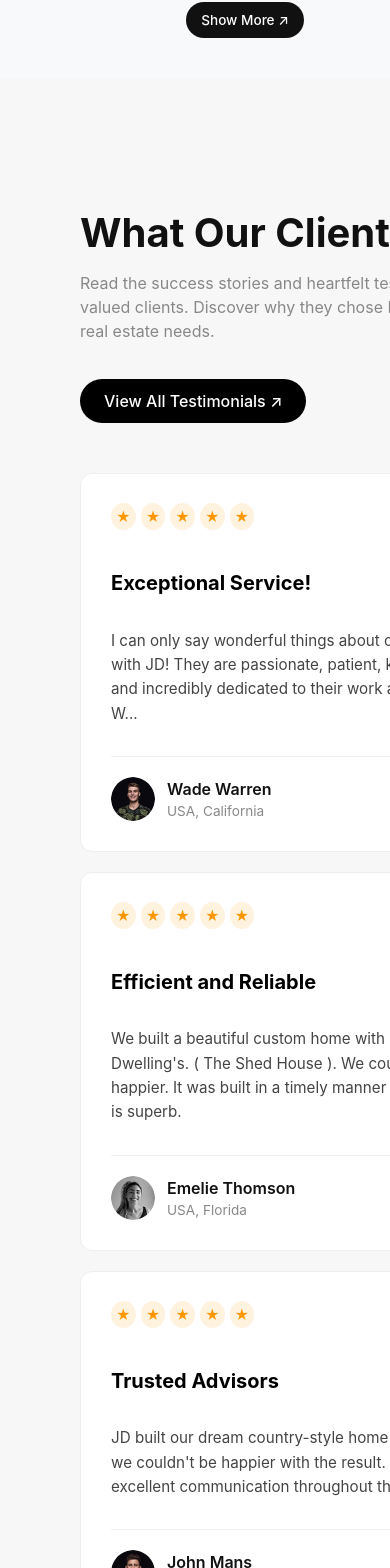
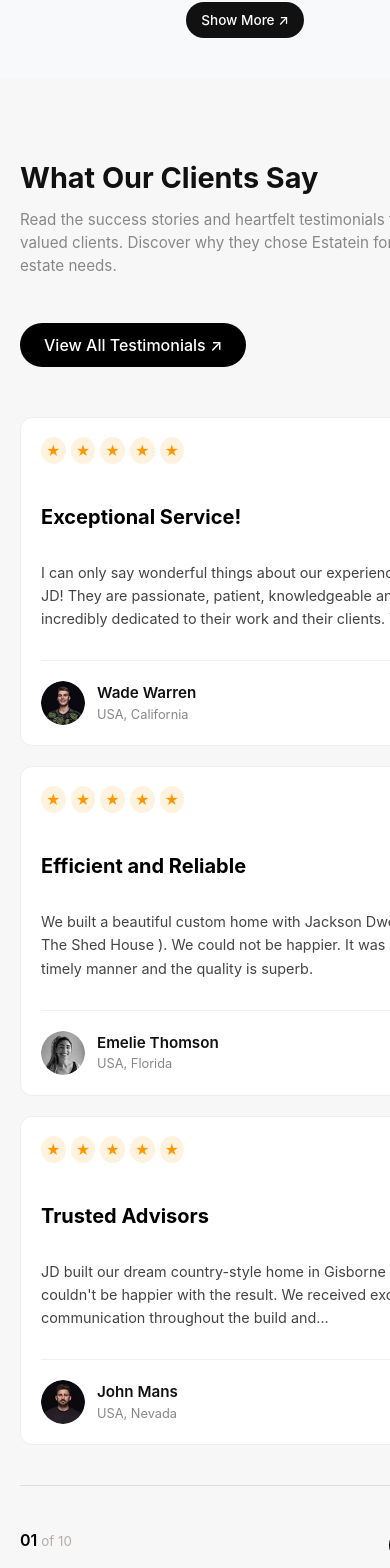
Before and after one commit to roshninaznin/roofing-services, a React (Vite) app: page / in a window 390 px wide. Shown: the part 6806-8374 px from the top of the page. Built offline with nearby package versions, Linux system fonts and the light colour scheme.

Commit message:
Update Testimonials.css

```diff
--- a/src/styles/Testimonials.css
+++ b/src/styles/Testimonials.css
@@ -1,19 +1,22 @@
 .testimonials-section {
-min-height: 100vh;
+  min-height: 100vh;
   width: 100%;
-  padding: 100px 80px;  background-color: #f7f7f7;
+  padding: clamp(60px, 6vw, 100px) clamp(20px, 6vw, 80px);
+  background-color: #f7f7f7;
   font-family: 'Inter', sans-serif;
 }
 
+/* HEADER */
 .testimonials-header {
   display: flex;
   justify-content: space-between;
   align-items: flex-end;
   margin-bottom: 50px;
+  flex-wrap: wrap;
 }
 
 .header-left h1 {
-  font-size: 2.5rem;
+  font-size: clamp(2rem, 4vw, 2.5rem);
   margin-bottom: 15px;
   color: #111;
 }
@@ -32,8 +35,10 @@ min-height: 100vh;
   border: none;
   cursor: pointer;
   white-space: nowrap;
+  margin-top: 10px;
 }
 
+/* GRID */
 .testimonials-grid {
   display: grid;
   grid-template-columns: repeat(3, 1fr);
@@ -41,6 +46,7 @@ min-height: 100vh;
   color: black;
 }
 
+/* CARD */
 .testimonial-card {
   background: white;
   padding: 30px;
@@ -76,6 +82,7 @@ min-height: 100vh;
   flex-grow: 1;
 }
 
+/* USER PROFILE */
 .user-profile {
   display: flex;
   align-items: center;
@@ -106,6 +113,7 @@ min-height: 100vh;
   color: #888;
 }
 
+/* FOOTER */
 .testimonials-footer {
   margin-top: 40px;
   display: flex;
@@ -113,6 +121,7 @@ min-height: 100vh;
   align-items: center;
   border-top: 1px solid #ddd;
   padding-top: 30px;
+  flex-wrap: wrap;
 }
 
 .pagination {
@@ -128,6 +137,7 @@ min-height: 100vh;
 .nav-arrows {
   display: flex;
   gap: 10px;
+  margin-top: 10px;
 }
 
 .arrow-btn {
@@ -150,13 +160,67 @@ min-height: 100vh;
   border-color: #1a1a1a;
 }
 
+/* ===================== RESPONSIVE ===================== */
+
+/* Tablet */
+@media (max-width: 1024px) {
+  .testimonials-grid {
+    grid-template-columns: repeat(2, 1fr);
+    gap: 20px;
+  }
+}
+
+/* Small Tablet / Large Mobile */
 @media (max-width: 900px) {
   .testimonials-grid {
     grid-template-columns: 1fr;
   }
+
   .testimonials-header {
     flex-direction: column;
     align-items: flex-start;
     gap: 20px;
   }
+
+  .view-all-btn {
+    margin-top: 10px;
+  }
 }
+
+/* Mobile */
+@media (max-width: 480px) {
+  .testimonials-section {
+    padding: 60px 20px;
+  }
+
+  .header-left h1 {
+    font-size: 1.8rem;
+  }
+
+  .header-left p {
+    font-size: 0.95rem;
+    max-width: 100%;
+  }
+
+  .testimonial-card {
+    padding: 20px;
+  }
+
+  .testimonial-body {
+    font-size: 0.9rem;
+  }
+
+  .user-name {
+    font-size: 0.95rem;
+  }
+
+  .user-location {
+    font-size: 0.8rem;
+  }
+
+  .arrow-btn {
+    width: 38px;
+    height: 38px;
+    font-size: 16px;
+  }
+}
```
